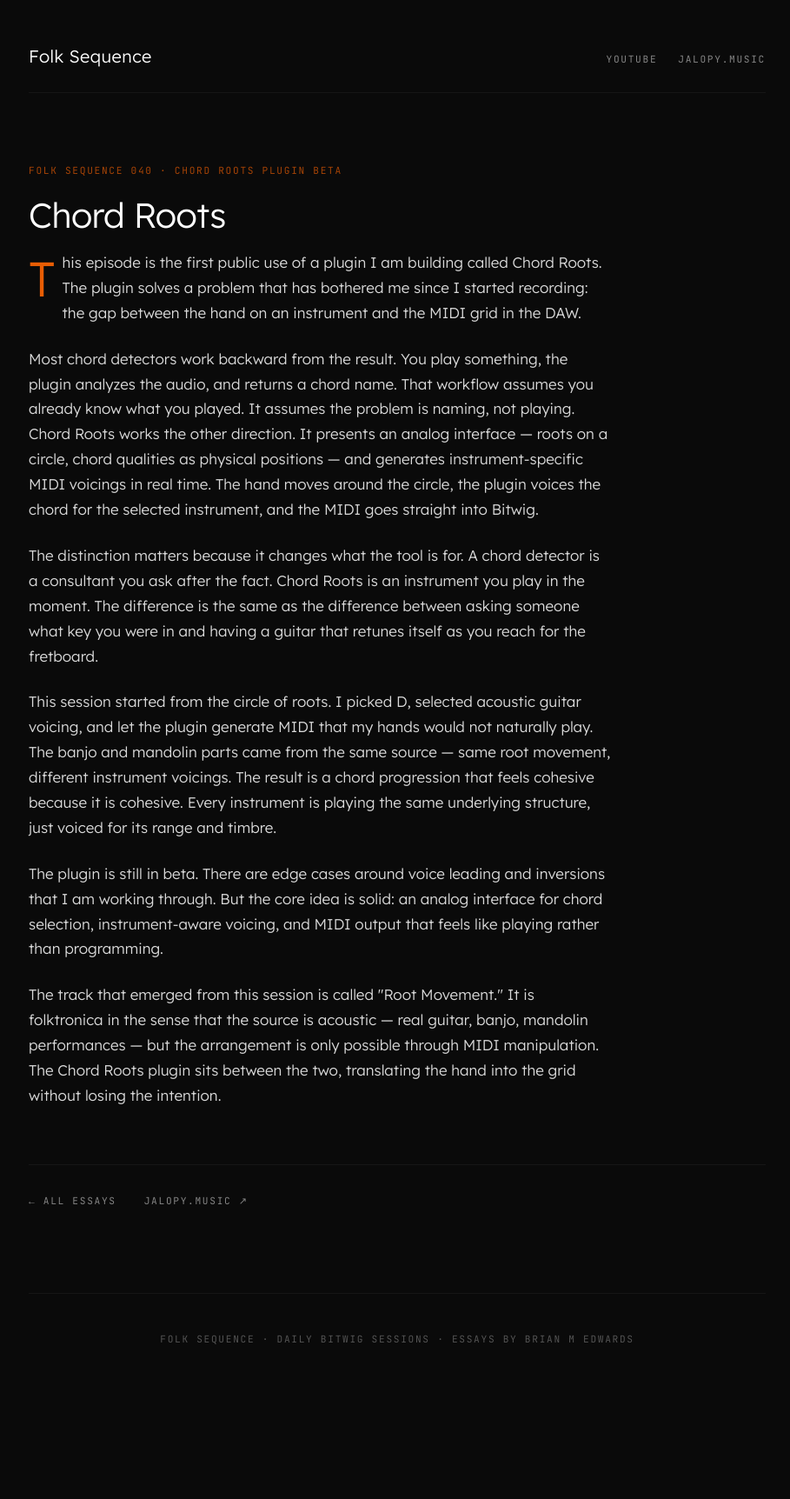
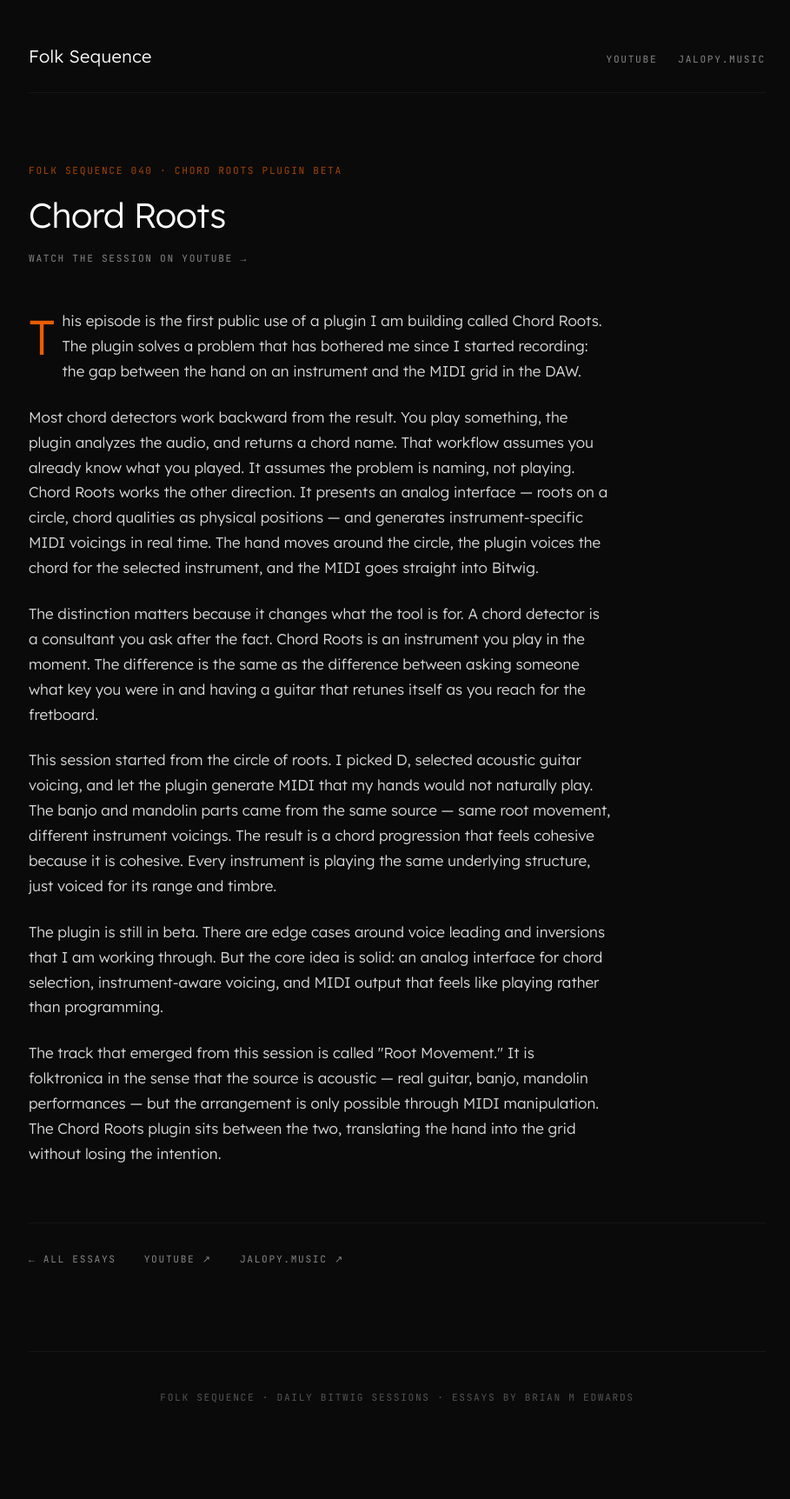
Before and after one commit to folk-sequence/folk-sequence.github.io, a Jekyll site: the page built from 040-chord-roots.md, in a window 1280 px wide. Shown: the whole page at 87% size, without its empty margins (183-1092 px from the left). Built offline with Jekyll 4.4.1, drawn with Linux system fonts in a browser that asks for light colours; before the commit the page ends 1657 px from its top, so only the background shows below that; part of the change alters nothing that is shown.

Commit message:
Add YouTube link to 040-chord-roots.md

```diff
--- a/040-chord-roots.md
+++ b/040-chord-roots.md
@@ -4,6 +4,7 @@ title: "Chord Roots"
 episode: "040"
 topic: "Chord Roots plugin beta"
 description: "Chord Roots — companion essay for Folk Sequence 040"
+youtube: "https://youtu.be/udGhqGwPbuw"
 ---
 
 This episode is the first public use of a plugin I am building called Chord Roots. The plugin solves a problem that has bothered me since I started recording: the gap between the hand on an instrument and the MIDI grid in the DAW.
```
